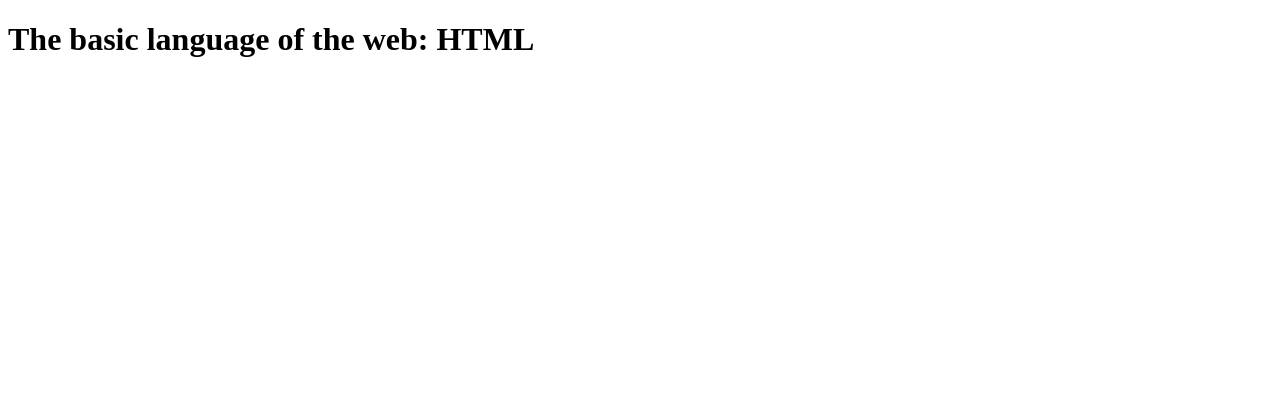
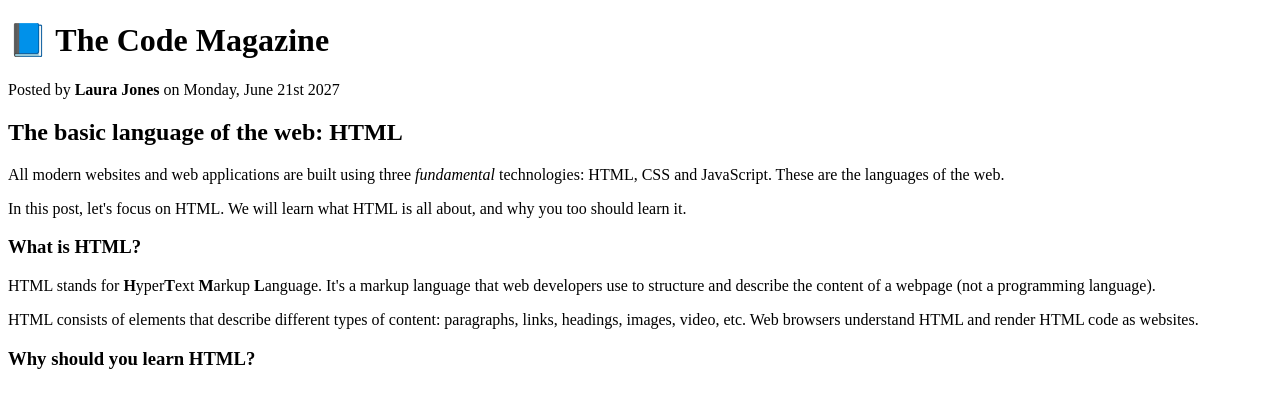
Before and after one commit to jerryjarvela/Html-Css, a plain HTML site: page starter/02-HTML-Fundamentals/index.html in a window 1280 px wide. Drawn offline with Linux system fonts and the light colour scheme.

Commit message:
Text Elements

```diff
--- a/starter/02-HTML-Fundamentals/index.html
+++ b/starter/02-HTML-Fundamentals/index.html
@@ -5,6 +5,41 @@
   </head>
 
   <body>
+    <!--
     <h1>The basic language of the web: HTML</h1>
+    <h2>The basic language of the web: HTML</h2>
+    <h3>The basic language of the web: HTML</h3>
+    <h4>The basic language of the web: HTML</h4>
+    <h5>The basic language of the web: HTML</h5>
+    <h6>The basic language of the web: HTML</h6>
+    -->
+
+    <h1>📘 The Code Magazine</h1>
+    <p>Posted by <strong>Laura Jones</strong> on Monday, June 21st 2027</p>
+    <h2>The basic language of the web: HTML</h2>
+    <p>
+      All modern websites and web applications are built using three
+      <em>fundamental</em>
+      technologies: HTML, CSS and JavaScript. These are the languages of the
+      web.
+    </p>
+    <p>
+      In this post, let's focus on HTML. We will learn what HTML is all about,
+      and why you too should learn it.
+    </p>
+    <h3>What is HTML?</h3>
+    <p>
+      HTML stands for <strong>H</strong>yper<strong>T</strong>ext
+      <strong>M</strong>arkup <strong>L</strong>anguage. It's a markup language
+      that web developers use to structure and describe the content of a webpage
+      (not a programming language).
+    </p>
+    <p>
+      HTML consists of elements that describe different types of content:
+      paragraphs, links, headings, images, video, etc. Web browsers understand
+      HTML and render HTML code as websites.
+    </p>
+
+    <h3>Why should you learn HTML?</h3>
   </body>
 </html>
```
